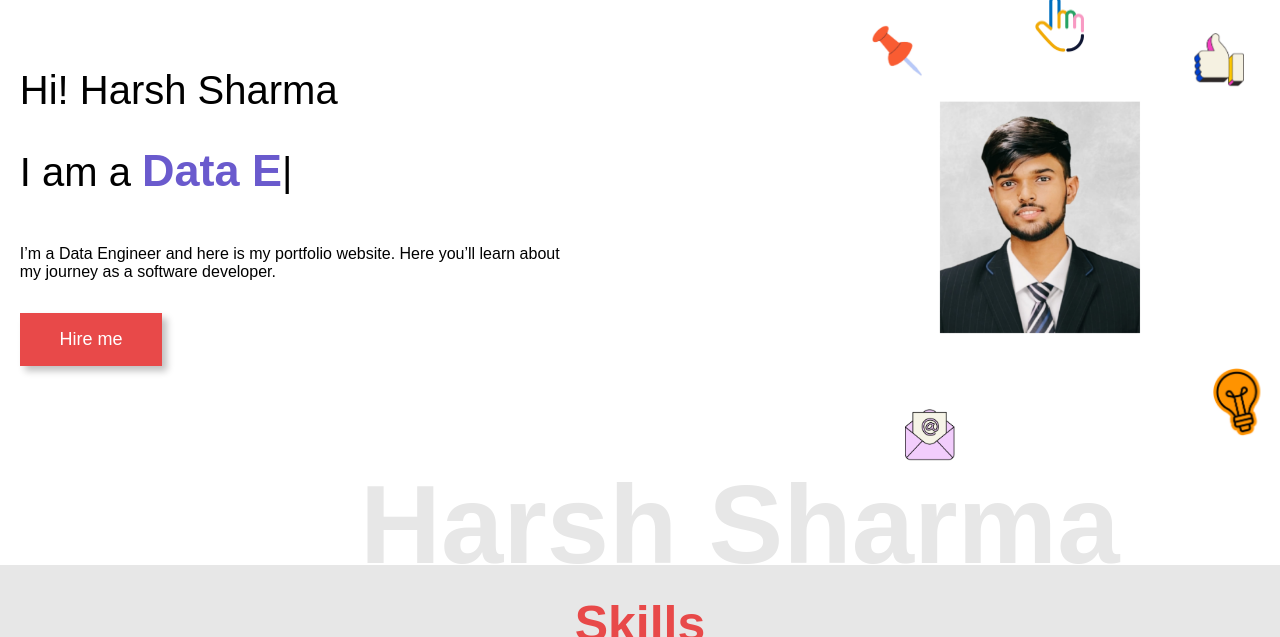
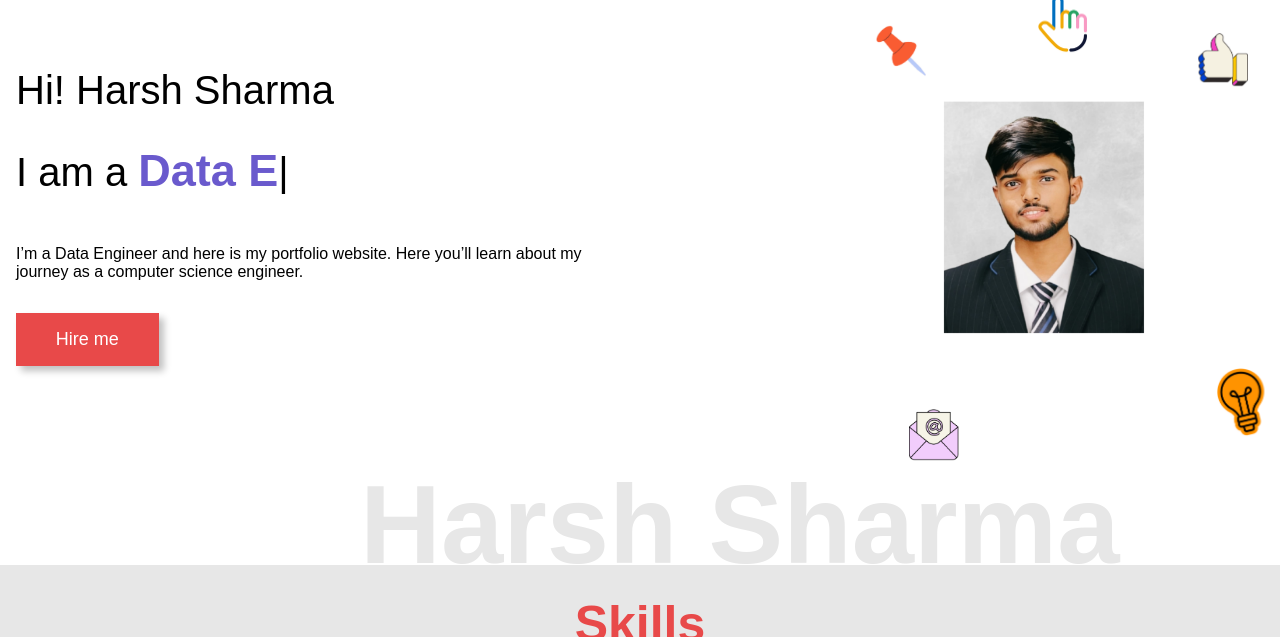
Before and after one commit to harsharma30/Portofolio_harsh, a plain HTML site: page index.html in a window 1280 px wide. Shown: the part 163-800 px from the top of the page. Drawn offline with nearby package versions, Linux system fonts and the light colour scheme.

Commit message:
Update index.html

```diff
--- a/index.html
+++ b/index.html
@@ -43,7 +43,7 @@
 
                     <div class="hero-section-description">
                         I’m a Data Engineer and here is my portfolio website. Here you’ll
-                        learn about my journey as a software developer.
+                        learn about my journey as a computer science engineer.
                     </div>
 
                     <div class="btn-pink" id="btn">Hire me</div>
```
